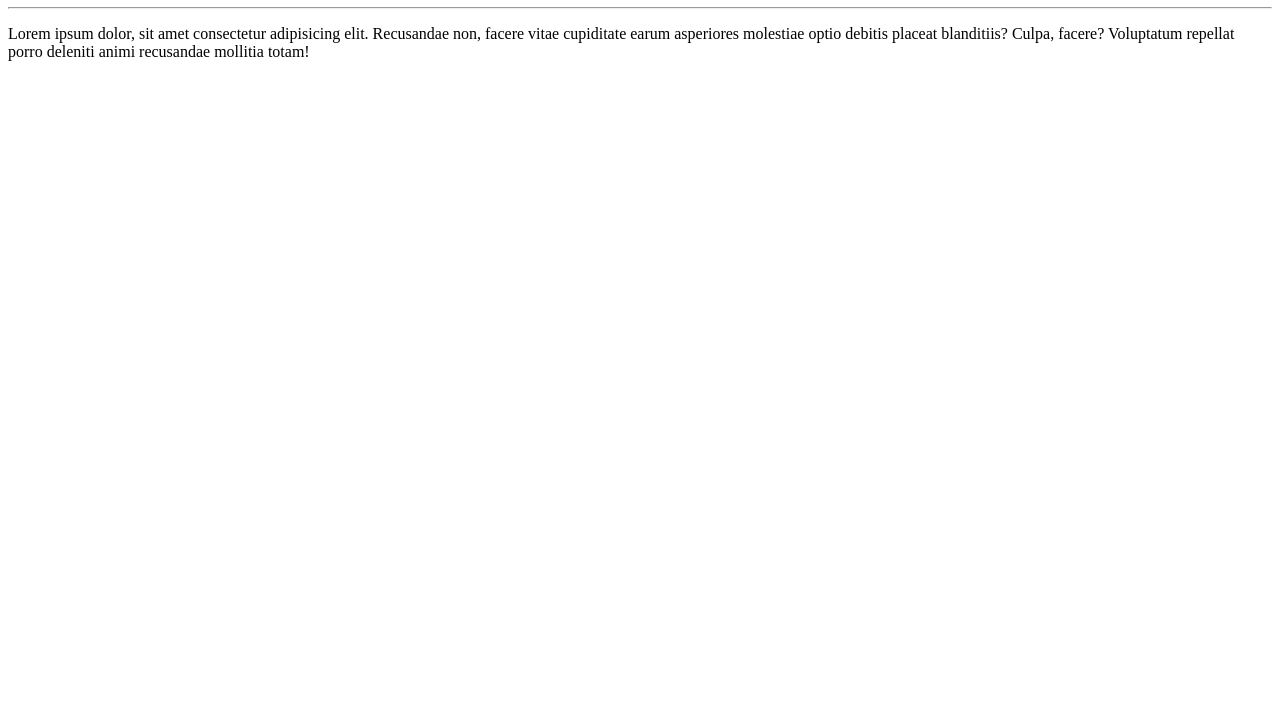
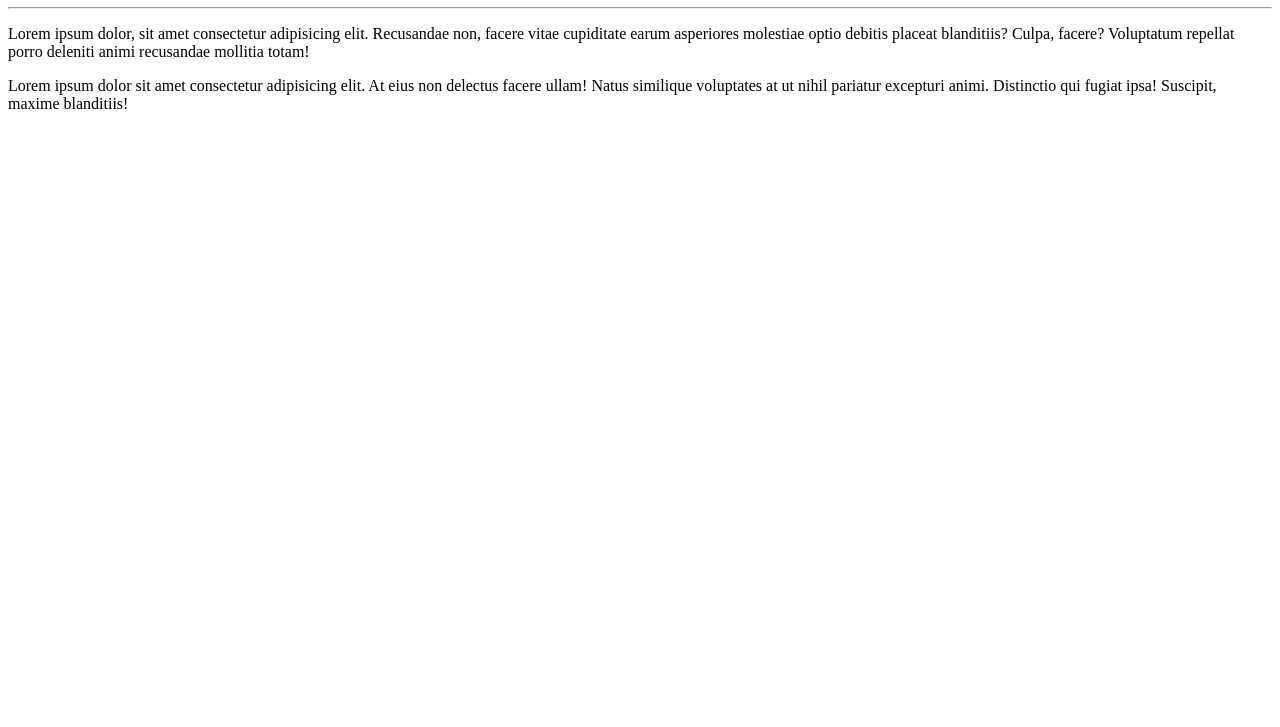
Before and after one commit to LuanCoelho01/Ola-Mundo, a plain HTML site: page site-exemplo/index.html in a window 1280 px wide. Shown: the part 73-800 px from the top of the page. Drawn offline with Linux system fonts and the light colour scheme.

Commit message:
Adicionei mais um parágrafo

```diff
--- a/site-exemplo/index.html
+++ b/site-exemplo/index.html
@@ -9,5 +9,7 @@
     <h1>Olá, Mundo!</h1>
     <hr>
     <p>Lorem ipsum dolor, sit amet consectetur adipisicing elit. Recusandae non, facere vitae cupiditate earum asperiores molestiae optio debitis placeat blanditiis? Culpa, facere? Voluptatum repellat porro deleniti animi recusandae mollitia totam!</p>
+
+    <p>Lorem ipsum dolor sit amet consectetur adipisicing elit. At eius non delectus facere ullam! Natus similique voluptates at ut nihil pariatur excepturi animi. Distinctio qui fugiat ipsa! Suscipit, maxime blanditiis!</p>
 </body>
 </html>
```
